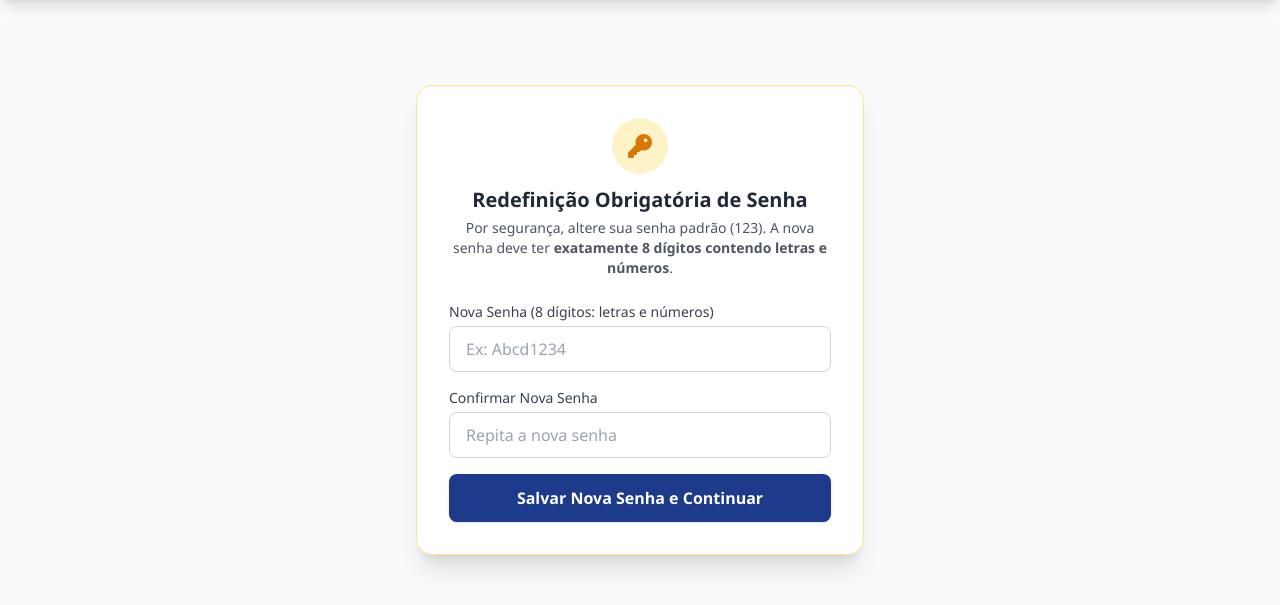
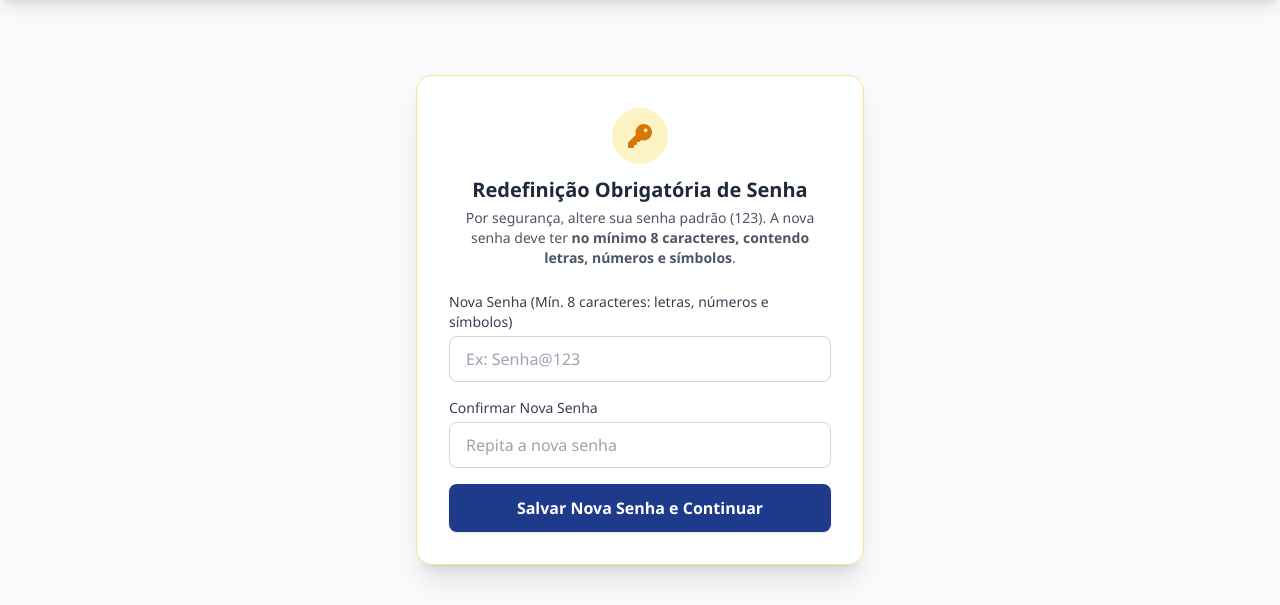
Before and after one commit to jscservicos-ti/sistema-refeitorio, a Flask app: page /trocar-senha in a window 1280 px wide. Shown: the part 64-669 px from the top of the page. Run offline with Flask 3, Linux system fonts and the light colour scheme; the visitor is signed in with stand-in values (Sample User, id 1); data comes from the database, SQL or seed files in the repository; some libraries are stand-ins or nearby versions.

Commit message:
Ajuste na regra de troca de senha (min 8 chars, letras, numeros e simbolos)

```diff
--- a/app.py
+++ b/app.py
@@ -355,6 +355,7 @@ def trocar_senha():
     return render_template('trocar_senha.html')
 
 @app.route('/api/trocar-senha', methods=['POST'])
+@app.route('/api/trocar-senha', methods=['POST'])
 @login_obrigatorio
 def api_trocar_senha():
     nova_senha = request.form.get('nova_senha', '')
@@ -363,8 +364,9 @@ def api_trocar_senha():
     if nova_senha != confirmar:
         return jsonify({'status': 'erro', 'mensagem': 'A confirmação de senha não confere.'})
 
-    if len(nova_senha) != 8 or not re.search(r'[A-Za-z]', nova_senha) or not re.search(r'\d', nova_senha):
-        return jsonify({'status': 'erro', 'mensagem': 'A nova senha deve conter exatamente 8 caracteres, incluindo letras e números.'})
+    # NOVA REGRA: Mínimo de 8 caracteres, contendo letras, números e símbolos (qualquer caractere que não seja letra ou número)
+    if len(nova_senha) < 8 or not re.search(r'[A-Za-z]', nova_senha) or not re.search(r'\d', nova_senha) or not re.search(r'[^A-Za-z0-9]', nova_senha):
+        return jsonify({'status': 'erro', 'mensagem': 'A nova senha deve conter no mínimo 8 caracteres, incluindo letras, números e símbolos.'})
 
     if nova_senha == '123':
         return jsonify({'status': 'erro', 'mensagem': 'A nova senha não pode ser igual à senha padrão.'})
--- a/templates/trocar_senha.html
+++ b/templates/trocar_senha.html
@@ -9,19 +9,19 @@
             </div>
             <h2 class="text-xl font-bold text-gray-800">Redefinição Obrigatória de Senha</h2>
             <p class="text-sm text-gray-600 mt-1">
-                Por segurança, altere sua senha padrão (123). A nova senha deve ter <strong>exatamente 8 dígitos contendo letras e números</strong>.
+                Por segurança, altere sua senha padrão (123). A nova senha deve ter <strong>no mínimo 8 caracteres, contendo letras, números e símbolos</strong>.
             </p>
         </div>
 
         <form id="formTrocarSenha" class="space-y-4">
             <div>
-                <label class="block text-sm font-medium text-gray-700 mb-1">Nova Senha (8 dígitos: letras e números)</label>
-                <input type="password" name="nova_senha" maxlength="8" required placeholder="Ex: Abcd1234"
+                <label class="block text-sm font-medium text-gray-700 mb-1">Nova Senha (Mín. 8 caracteres: letras, números e símbolos)</label>
+                <input type="password" name="nova_senha" minlength="8" required placeholder="Ex: Senha@123"
                     class="w-full px-4 py-2.5 rounded-lg border border-gray-300">
             </div>
             <div>
                 <label class="block text-sm font-medium text-gray-700 mb-1">Confirmar Nova Senha</label>
-                <input type="password" name="confirmar_senha" maxlength="8" required placeholder="Repita a nova senha"
+                <input type="password" name="confirmar_senha" minlength="8" required placeholder="Repita a nova senha"
                     class="w-full px-4 py-2.5 rounded-lg border border-gray-300">
             </div>
             <button type="submit" class="w-full py-3 rounded-lg btn-tema font-bold shadow">
```
